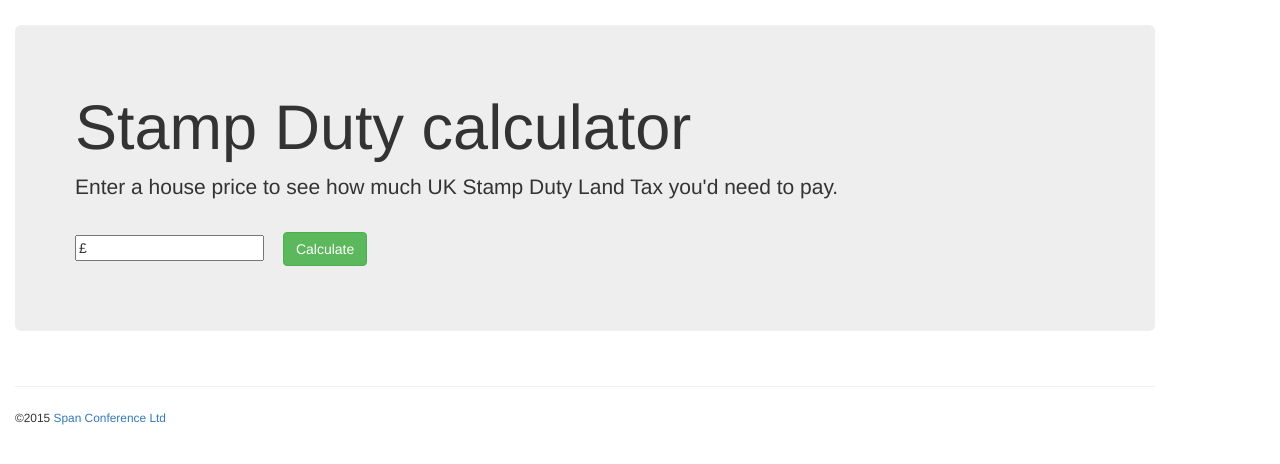
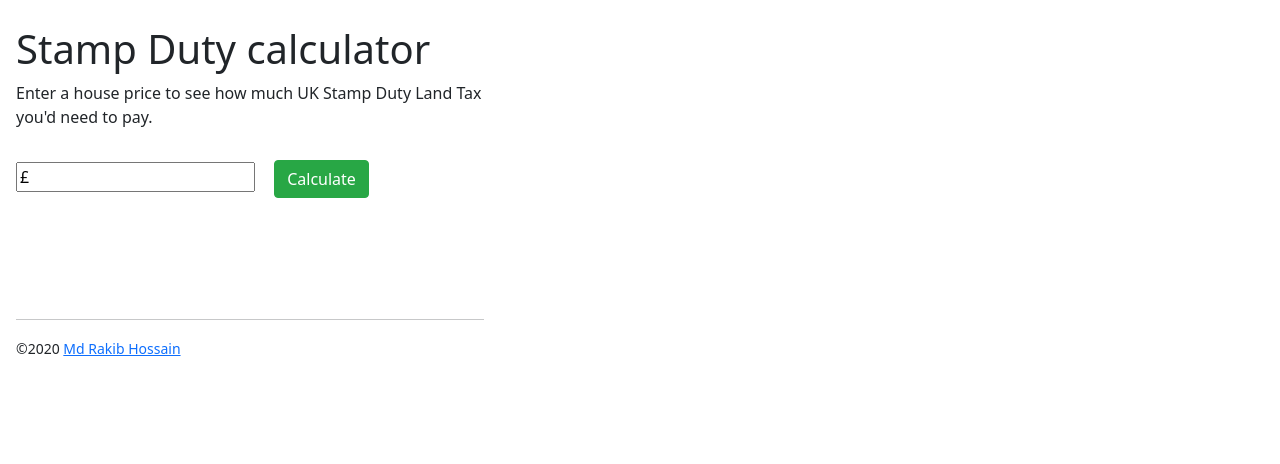
Before and after one commit to rk12129/stampdutycalc, a website: page index.html in a window 1280 px wide. Drawn offline with nearby package versions, Linux system fonts and the light colour scheme.

Commit message:
Update index.html

```diff
--- a/index.html
+++ b/index.html
@@ -15,15 +15,16 @@
                 padding-bottom: 20px;
             }
         </style>
-        <link rel="stylesheet" href="http://maxcdn.bootstrapcdn.com/bootswatch/3.3.1/simplex/bootstrap.min.css">
+        <!-- CSS only -->
+<link rel="stylesheet" href="https://stackpath.bootstrapcdn.com/bootstrap/5.0.0-alpha1/css/bootstrap.min.css" integrity="sha384-r4NyP46KrjDleawBgD5tp8Y7UzmLA05oM1iAEQ17CSuDqnUK2+k9luXQOfXJCJ4I" crossorigin="anonymous">
         <link rel="stylesheet" href="css/main.css">
         <script src="https://cdnjs.cloudflare.com/ajax/libs/modernizr/2.8.3/modernizr.min.js"></script>
     </head>
   <body>
 
     <div class="container">
-      <div class="row clearfix">
-        <div class="col-md-12 column">
+      <div class="row">
+        <div class="col-md-12">
 
 
 
@@ -42,12 +43,13 @@
       <hr>
 
       <footer>
-        <small>&copy;2015 <a href="http://spanconf.io">Span Conference Ltd</a></small>
+        <small>&copy;2020 <a href="https://www.upwork.com/freelancers/~0120080b6e306b2b27">Md Rakib Hossain</a></small>
       </footer>
     </div> <!-- /container -->
 
     <script src="https://code.jquery.com/jquery-2.1.3.min.js"></script>
-    <script src="https://maxcdn.bootstrapcdn.com/bootstrap/3.3.1/js/bootstrap.min.js"></script>
+    <script src="https://cdn.jsdelivr.net/npm/popper.js@1.16.0/dist/umd/popper.min.js" integrity="sha384-Q6E9RHvbIyZFJoft+2mJbHaEWldlvI9IOYy5n3zV9zzTtmI3UksdQRVvoxMfooAo" crossorigin="anonymous"></script>
+    <script src="https://stackpath.bootstrapcdn.com/bootstrap/5.0.0-alpha1/js/bootstrap.min.js" integrity="sha384-oesi62hOLfzrys4LxRF63OJCXdXDipiYWBnvTl9Y9/TRlw5xlKIEHpNyvvDShgf/" crossorigin="anonymous"></script>
     <script src="js/main.js"></script>
     <script src="js/autonumeric-1.9.30.js"></script>
 
```
